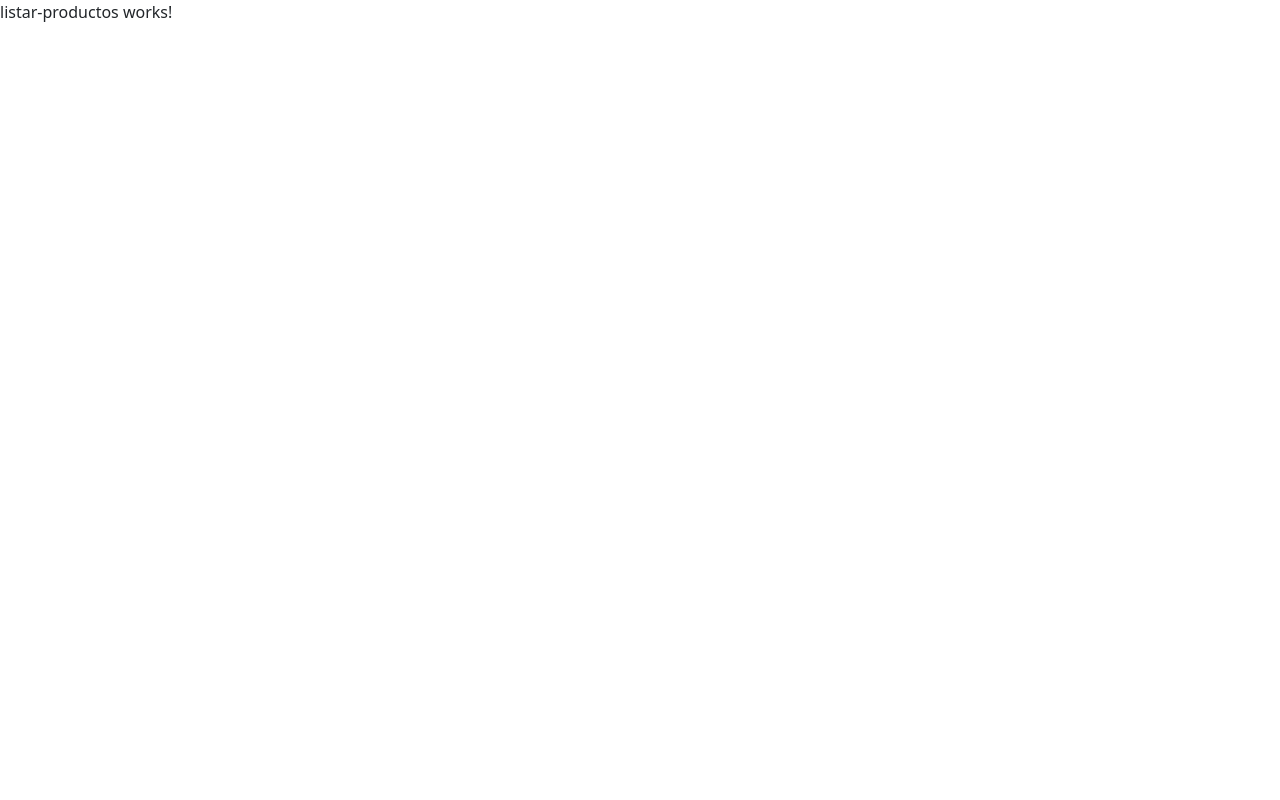
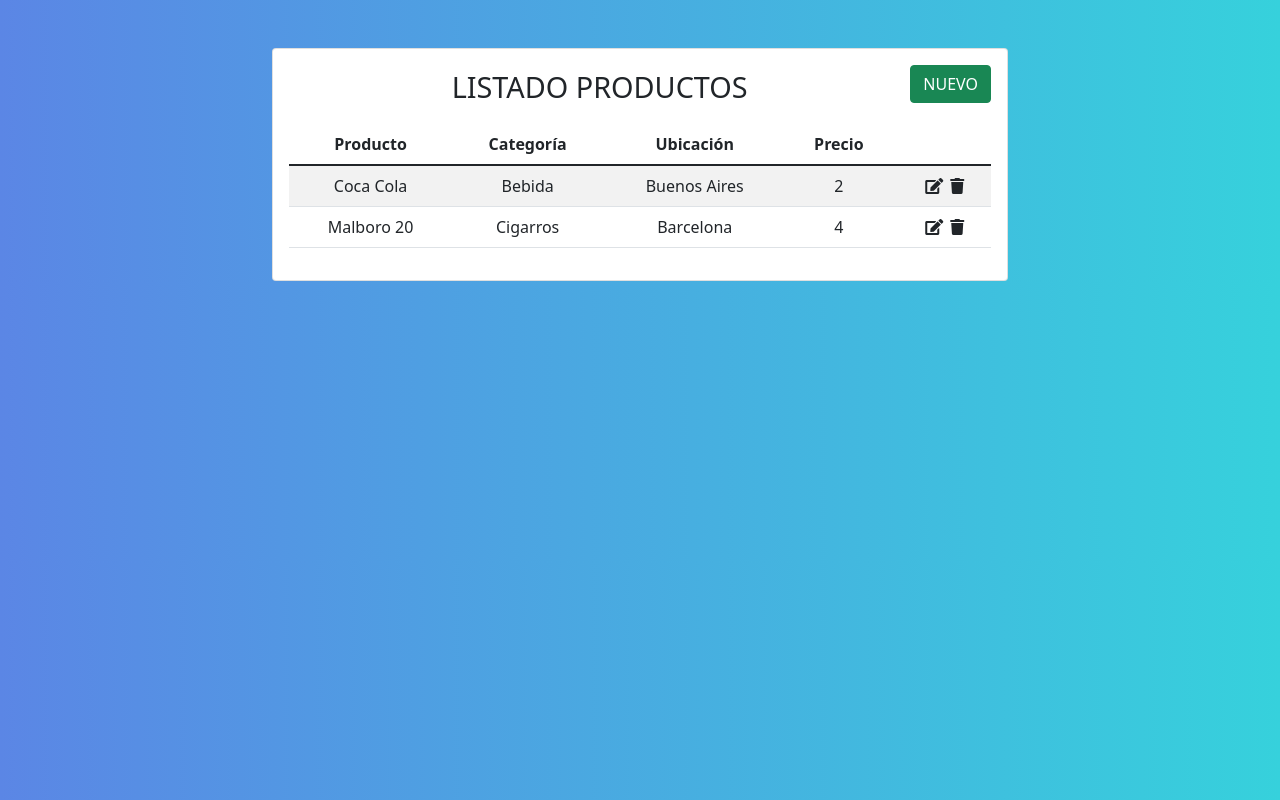
Before and after one commit to JavierGold/learning-angular, an Angular app in the folder mean/cliente/: page / in a window 1280 px wide. Built offline with nearby package versions, Linux system fonts and the light colour scheme.

Commit message:
add icons, background and table, button direction crear-producto

```diff
--- a/mean/cliente/src/app/components/listar-productos/listar-productos.component.css
+++ b/mean/cliente/src/app/components/listar-productos/listar-productos.component.css
@@ -0,0 +1,4 @@
+.fas{
+    cursor: pointer;
+    margin-left: 7px;
+}
--- a/mean/cliente/src/app/components/listar-productos/listar-productos.component.html
+++ b/mean/cliente/src/app/components/listar-productos/listar-productos.component.html
@@ -1 +1,45 @@
-<p>listar-productos works!</p>
+<div class="container mt-5">
+    <div class="row">
+        <div class="col-lg-8 offset-lg-2">
+            <div class="card">
+                <div class="card-body text-center">
+                    <span class="titulo">LISTADO PRODUCTOS</span>
+                    <button class="btn btn-success float-end" routerLink="/crear-producto">NUEVO</button>
+                    <table class="table table-striped mt-3">
+                        <thead>
+                          <tr>
+                            <th scope="col">Producto</th>
+                            <th scope="col">Categoría</th>
+                            <th scope="col">Ubicación</th>
+                            <th scope="col">Precio</th>
+                            <th scope="col"></th>
+                          </tr>
+                        </thead>
+                        <tbody>
+                          <tr>
+                            <td>Coca Cola</td>
+                            <td>Bebida</td>
+                            <td>Buenos Aires</td>
+                            <td>2</td>
+                            <td>
+                                <i class="fas fa-edit"></i>
+                                <i class="fas fa-trash"></i>
+                            </td>
+                          </tr>
+                          <tr>
+                            <td>Malboro 20</td>
+                            <td>Cigarros</td>
+                            <td>Barcelona</td>
+                            <td>4</td>
+                            <td>
+                                <i class="fas fa-edit"></i>
+                                <i class="fas fa-trash"></i>
+                            </td>
+                          </tr>
+                        </tbody>
+                      </table>
+                </div>
+            </div>
+        </div>
+    </div>
+</div>
--- a/mean/cliente/src/index.html
+++ b/mean/cliente/src/index.html
@@ -6,6 +6,7 @@
   <base href="/">
   <meta name="viewport" content="width=device-width, initial-scale=1">
   <link rel="icon" type="image/x-icon" href="favicon.ico">
+  <link rel="stylesheet" href="https://cdnjs.cloudflare.com/ajax/libs/font-awesome/5.15.4/css/all.min.css" integrity="sha512-1ycn6IcaQQ40/MKBW2W4Rhis/DbILU74C1vSrLJxCq57o941Ym01SwNsOMqvEBFlcgUa6xLiPY/NS5R+E6ztJQ==" crossorigin="anonymous" referrerpolicy="no-referrer" />
 </head>
 <body>
   <app-root></app-root>
--- a/mean/cliente/src/styles.css
+++ b/mean/cliente/src/styles.css
@@ -1 +1,10 @@
-/* You can add global styles to this file, and also import other style files */
+body {
+    background: #36D1DC;  /* fallback for old browsers */
+background: -webkit-linear-gradient(to right, #5B86E5, #36D1DC);  /* Chrome 10-25, Safari 5.1-6 */
+background: linear-gradient(to right, #5B86E5, #36D1DC); /* W3C, IE 10+/ Edge, Firefox 16+, Chrome 26+, Opera 12+, Safari 7+ */
+
+}
+
+.titulo{
+    font-size: 1.8rem;
+}
```
